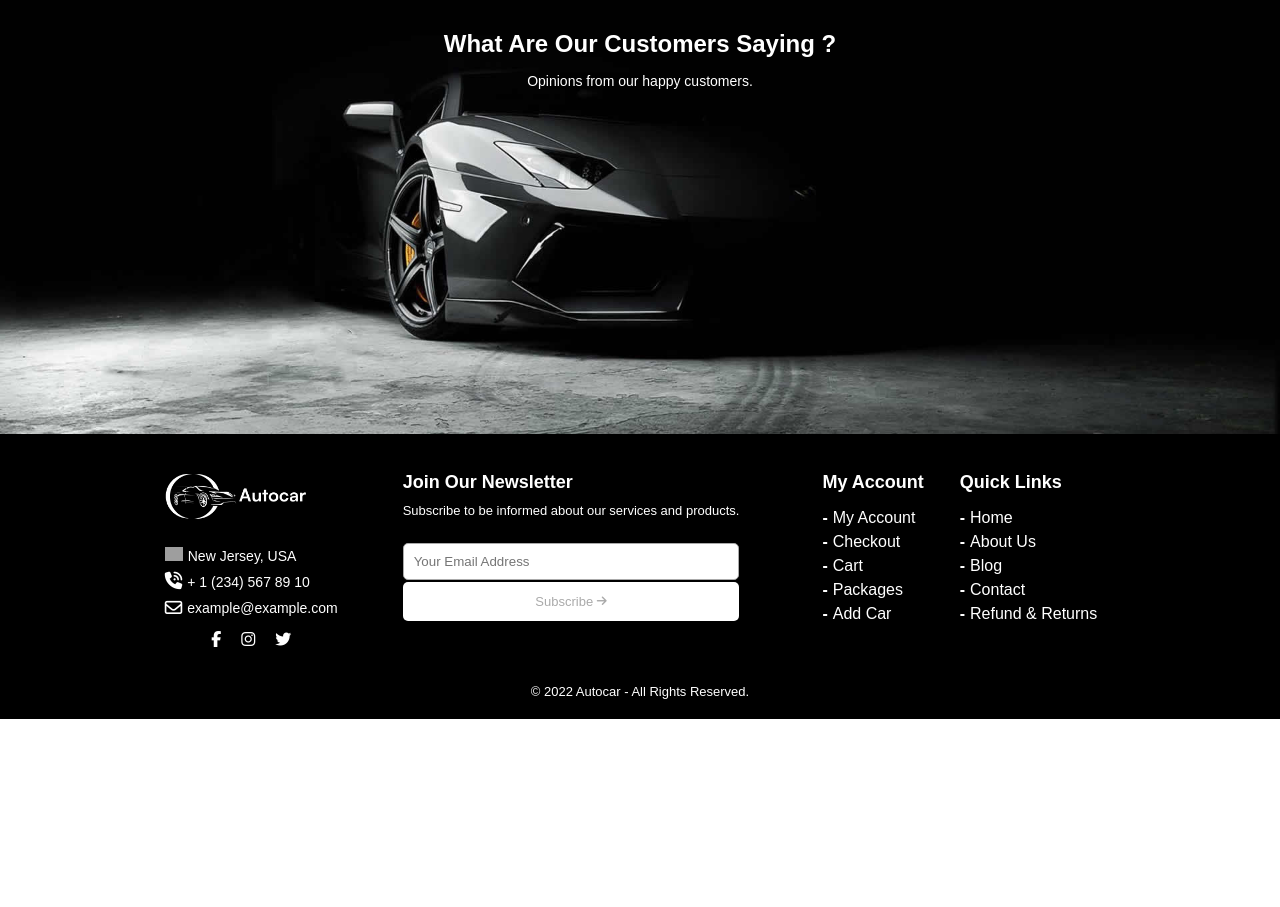
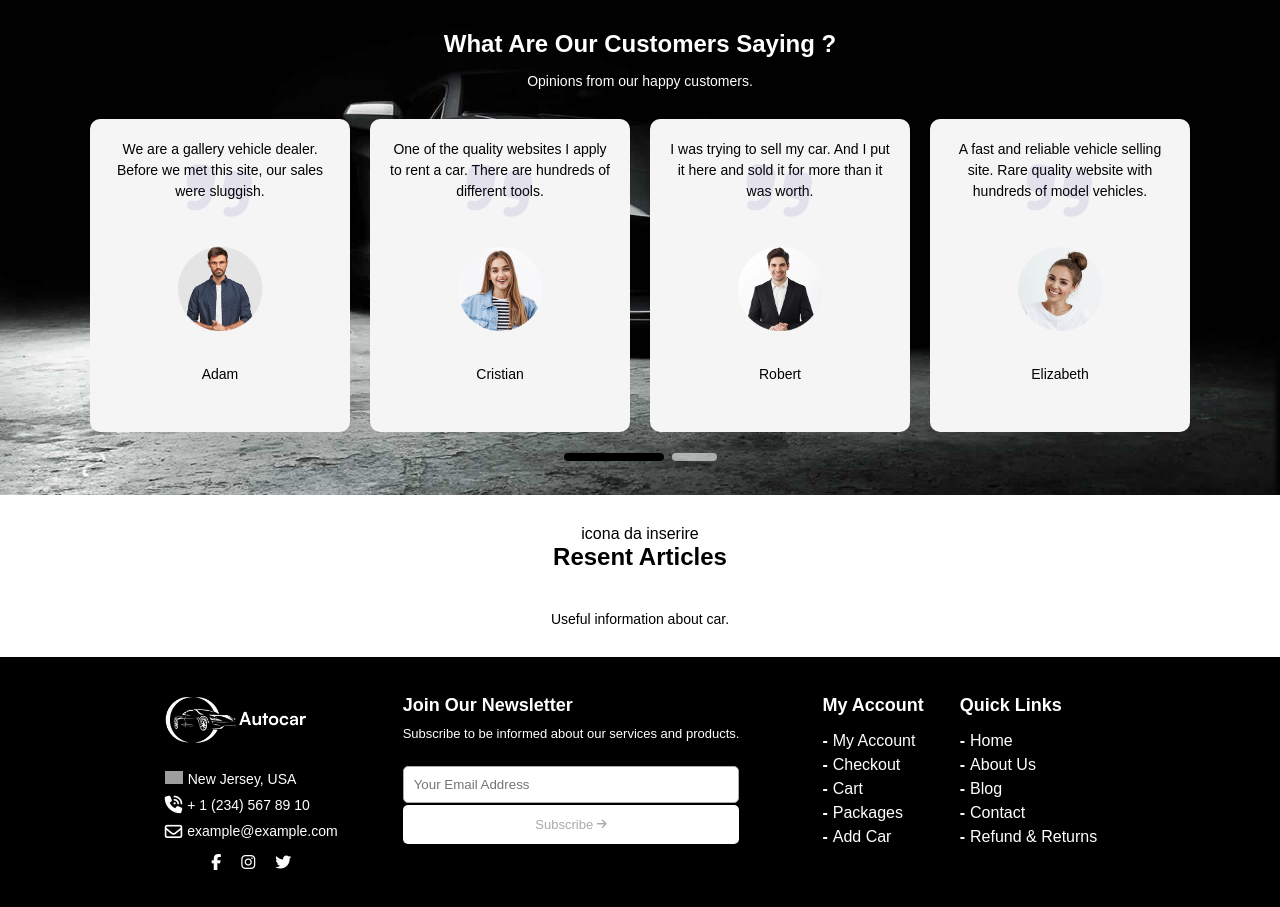
Before and after one commit to MatteoArt/proj-html-vuejs, a Vue app: page / in a window 1280 px wide. Shown: the part 1168-2075 px from the top of the page. Before the commit the page ends 1887 px from the top, so only its background shows below. Built offline with nearby package versions, Linux system fonts and the light colour scheme; grey boxes are pictures that could not be loaded.

Commit message:
inizio sezione article

```diff
--- a/src/components/TheMain.vue
+++ b/src/components/TheMain.vue
@@ -2,11 +2,13 @@
 
 import CarList from './CarList.vue';
 import CardsWrapper from './CardsWrapper.vue';
+import UserList from "./UserList.vue";
 
 export default {
     components: {
         CarList,
         CardsWrapper,
+        UserList,
     },
     props: {
         search: {
@@ -53,6 +55,16 @@ export default {
                 </span>
                 <h2 style="margin: 30px 0 15px;">What Are Our Customers Saying ?</h2>
                 <p style="font-size: 14px;">Opinions from our happy customers.</p>
+            </div>
+            <UserList></UserList>
+        </div>
+    </section>
+    <section>
+        <div class="container">
+            <div class="last-section-div">
+                <span>icona da inserire</span>
+                <h2>Resent Articles</h2>
+                <p style="font-size: 14px;">Useful information about car.</p>
             </div>
         </div>
     </section>
@@ -127,4 +139,12 @@ section#about {
     gap: 10px;
     margin-bottom: 20px;
 }
+.last-section-div {
+    text-align: center;
+    color: $color_secondary;
+
+    h2 {
+        margin-bottom: 40px;
+    }
+}
 </style>
--- a/src/components/UserList.vue
+++ b/src/components/UserList.vue
@@ -28,17 +28,90 @@ export default {
         }
     },
     methods: {
-
+        getImgPath(img) {
+            return new URL(`../assets/${img}`, import.meta.url).href;
+        }
     }
 }
 
 </script>
 
 <template>
-
+    <div class="user-container">
+        <div class="user-card" v-for="user in users">
+            <p> {{ user.caption }} </p>
+            <i class="fa-solid fa-quote-right fa-2xl"></i>
+            <div class="img-container">
+                <img :src="getImgPath(user.img)" alt="user image">
+            </div>
+            <div style="margin: 30px 0;"> {{ user.name }} </div>
+        </div>
+    </div>
+    <div class="bar">
+        <span></span>
+        <span></span>
+    </div>
 </template>
 
 <style lang="scss" scoped>
 @use "../styles/partials/_variables.scss" as *;
 @use "../styles/partials/mixins.scss" as *;
+
+.user-container {
+    @include d-flex;
+    gap: 20px;
+    margin-top: 30px;
+}
+.user-card {
+    flex-basis: calc(100% / 4);
+    background-color: $color_smoke;
+    padding: 20px;
+    font-size: 14px;
+    text-align: center;
+    border-radius: 10px;
+
+    p {
+        margin-bottom: 25px;
+        line-height: 1.5;
+    }
+    i {
+        position: relative;
+        font-size: 74px;
+        transform: rotate(10deg) translate(-10px, -40px);
+        top: 5px;
+        opacity: 0.1;
+        color: #4D3FA3;
+    }
+}
+.img-container {
+    width: 40%;
+    margin: auto;
+
+    img {
+        width: 100%;
+    }
+}
+.bar {
+    text-align: center;
+    margin-top: 15px;
+
+    span {
+        display: inline-block;
+        height: 8px;
+        border-radius: 8px;
+        cursor: pointer;
+
+        &:first-child {
+            width: 100px;
+            background-color: $color_secondary;
+            margin-right: 8px;
+        }
+
+        &:last-child {
+            width: 45px;
+            background-color: $color_smoke;
+            opacity: 0.6;
+        }
+    }
+}
 </style>
--- a/src/styles/partials/_variables.scss
+++ b/src/styles/partials/_variables.scss
@@ -1,3 +1,4 @@
 $color_primary: #ffffff;
 $color_gray: #aaaaaa;
 $color_secondary: #000000;
+$color_smoke: whitesmoke;
```
Also changed, not shown: src/components/ArticleList.vue (added, +28 -0 lines).
